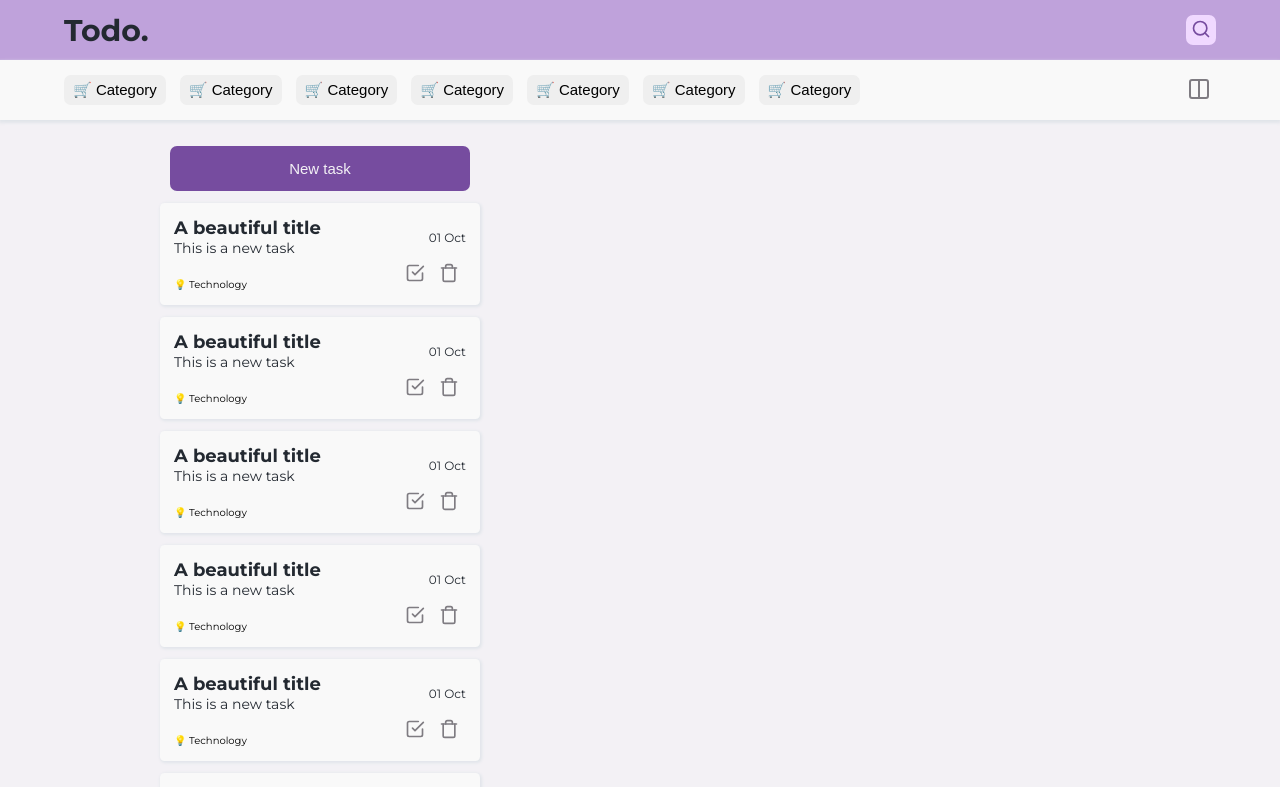
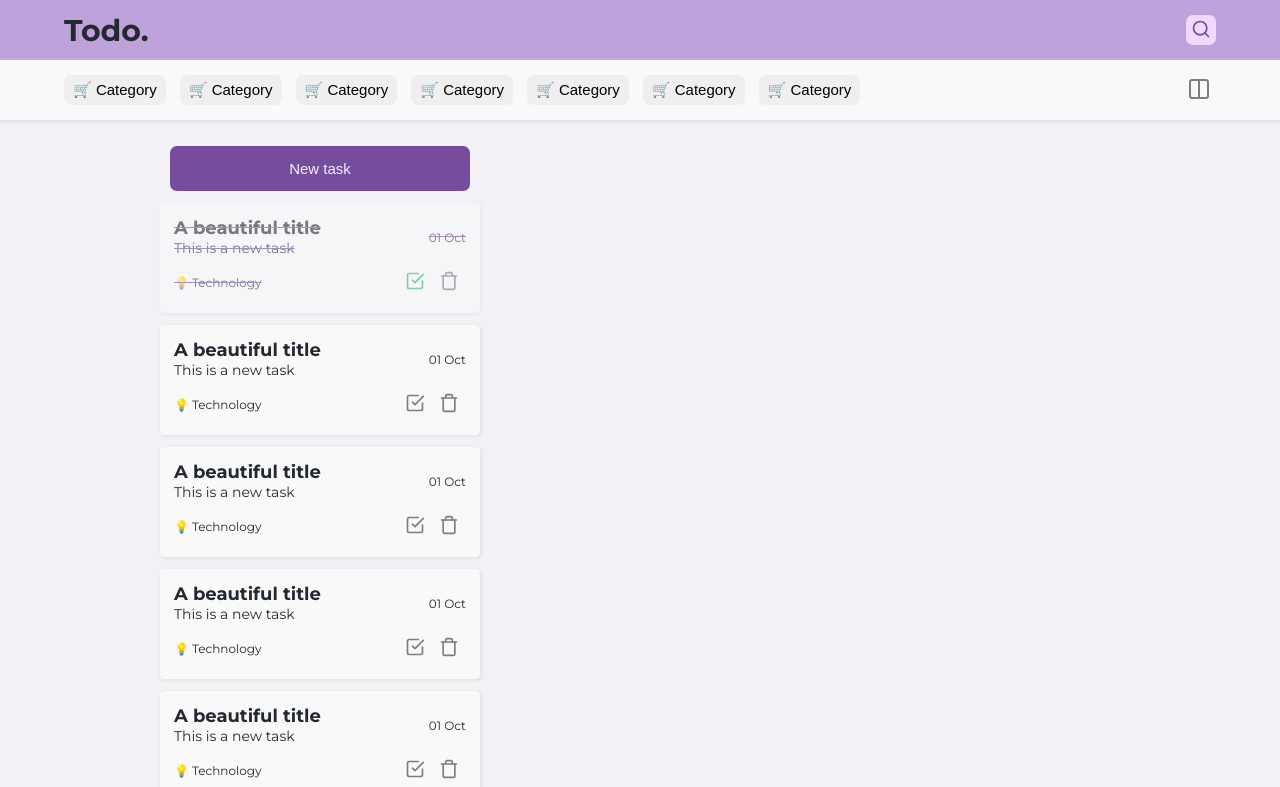
Before and after one commit to mxrold/kirapp, a React app: page / in a window 1280 px wide. Shown: the top 787 px of the page. Built offline with nearby package versions, Linux system fonts and the light colour scheme.

Commit message:
:art: Improve structure and styles

```diff
--- a/src/components/Tasks/index.jsx
+++ b/src/components/Tasks/index.jsx
@@ -25,6 +25,7 @@ export const Tasks = () => {
       description: 'This is a new task',
       date: '01 Oct',
       category: '💡 Technology',
+      completed: true
     },
     {
       id: 2,
@@ -32,6 +33,7 @@ export const Tasks = () => {
       description: 'This is a new task',
       date: '01 Oct',
       category: '💡 Technology',
+      completed: false
     },
     {
       id: 3,
@@ -39,6 +41,7 @@ export const Tasks = () => {
       description: 'This is a new task',
       date: '01 Oct',
       category: '💡 Technology',
+      completed: false
     },
     {
       id: 4,
@@ -46,6 +49,7 @@ export const Tasks = () => {
       description: 'This is a new task',
       date: '01 Oct',
       category: '💡 Technology',
+      completed: false
     },
     {
       id: 5,
@@ -53,6 +57,7 @@ export const Tasks = () => {
       description: 'This is a new task',
       date: '01 Oct',
       category: '💡 Technology',
+      completed: false
     },
     {
       id: 6,
@@ -60,6 +65,7 @@ export const Tasks = () => {
       description: 'This is a new task',
       date: '01 Oct',
       category: '💡 Technology',
+      completed: false
     },
     {
       id: 7,
@@ -67,6 +73,7 @@ export const Tasks = () => {
       description: 'This is a new task',
       date: '01 Oct',
       category: '💡 Technology',
+      completed: false
     },
     {
       id: 8,
@@ -74,6 +81,7 @@ export const Tasks = () => {
       description: 'This is a new task',
       date: '01 Oct',
       category: '💡 Technology',
+      completed: false
     }
   ]
 
@@ -90,7 +98,7 @@ export const Tasks = () => {
           />
           {
             tasks.map(item => (
-              <Card key={item.id}>
+              <Card key={item.id} status={item.completed} >
                 <DivTop>
                   <div>
                     <Title>{item.title}</Title>
@@ -105,7 +113,7 @@ export const Tasks = () => {
                     <Category>{item.category}</Category>
                   </div>
                   <Actions>
-                    <BtnAction hover='#4ECCA3'>
+                    <BtnAction hover='#29BB89' status={item.completed}>
                       <FiCheckSquare size='20px'/>
                     </BtnAction>
                     <BtnAction hover='#F8485E'>
--- a/src/components/Tasks/styles.js
+++ b/src/components/Tasks/styles.js
@@ -42,6 +42,10 @@ export const Card = styled.article`
   background-color: ${Colors.white};
   box-shadow: 1px 1px 3px 1px ${Colors.shadow};
   border-radius: 4.5px;
+  ${props => props.status && css `
+    opacity: 0.6;
+    text-decoration: line-through ${Colors.darkPurple};
+  `}
 `
 
 export const DivTop = styled.div`
@@ -72,13 +76,14 @@ export const Date = styled.span`
 export const DivBottom = styled.div`
   display: flex;
   justify-content: space-between;
-  align-items: flex-end;
+  align-items: center;
   height: max-content;
+  margin-top: 8px;
 `
 
 export const Category = styled.p`
-  display: inherit;
-  align-self: center;
+  font-size: 1.2rem;
+  color: ${Colors.darkGray};
 `
 
 export const Actions = styled.div`
@@ -92,6 +97,9 @@ export const BtnAction = styled.button`
   border-radius: 7px;
   color: ${Colors.mediumGray};
   ${props => props.hover && css`
+    ${props => props.status && css `
+      color: ${props.hover};
+    `}
     &:hover {
       color: ${props.hover};
     }
--- a/src/styles/GlobalStyles.js
+++ b/src/styles/GlobalStyles.js
@@ -15,6 +15,7 @@ export const GlobalStyles = createGlobalStyle`
 
   ::-webkit-scrollbar {
     width: 6px;
+    height: 6px;
   }
   ::-webkit-scrollbar-track {
     background-color: transparent;
```
